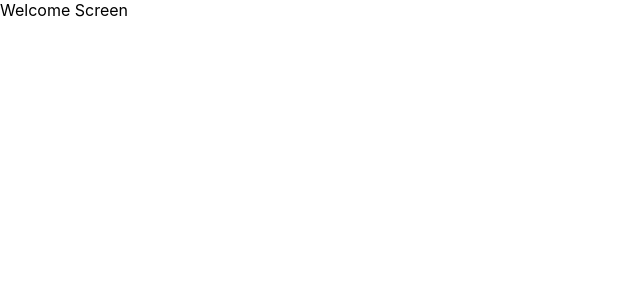
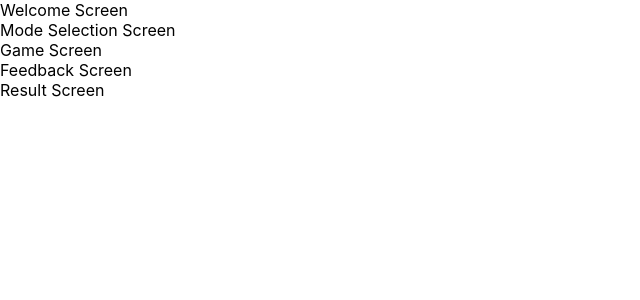
Before and after one commit to IndexDuo/WingHacks2024, a React (Create React App) app: page / in a window 1280 px wide. Shown: the top 300 px of the page, without its empty margins (0-640 px from the left). Built offline with nearby package versions, Linux system fonts and the light colour scheme.

Commit message:
Apr 5, 2024, 10:58 PM

```diff
--- a/src/App.js
+++ b/src/App.js
@@ -10,15 +10,22 @@ import ResultScreen from './components/ResultScreen';
 
 function App() {
   return (
-    <Router>
-      <Routes>
-        <Route path="/" element={<WelcomeScreen />} />
-        <Route path="/mode-selection" element={<ModeSelectionScreen />} />
-        <Route path="/game" element={<GameScreen />} />
-        <Route path="/feedback" element={<FeedbackScreen />} />
-        <Route path="/results" element={<ResultScreen />} />
-      </Routes>
-    </Router>
+    // <Router>
+    //   <Routes>
+    //     <Route path="/" element={<WelcomeScreen />} />
+    //     <Route path="/mode-selection" element={<ModeSelectionScreen />} />
+    //     <Route path="/game" element={<GameScreen />} />
+    //     <Route path="/feedback" element={<FeedbackScreen />} />
+    //     <Route path="/results" element={<ResultScreen />} />
+    //   </Routes>
+    // </Router>
+    <div>
+      <WelcomeScreen />
+      <ModeSelectionScreen />
+      <GameScreen />
+      <FeedbackScreen />
+      <ResultScreen />
+    </div>
   );
 }
 
```
